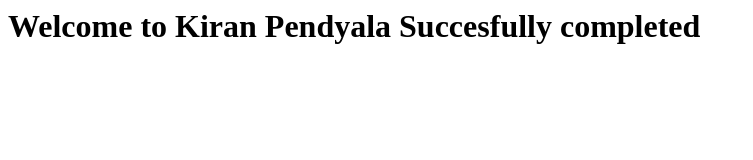
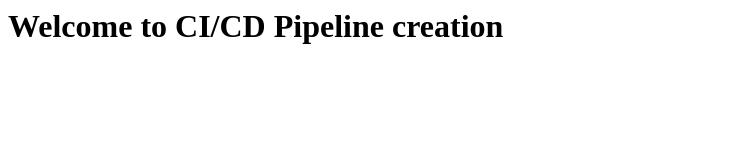
Before and after one commit to Kiran-29/Website-29, a plain HTML site: page index.html in a window 1280 px wide. Shown: the whole page, without its empty margins (0-753 px from the left). Drawn offline with Linux system fonts and the light colour scheme.

Commit message:
Update index.html

```diff
--- a/index.html
+++ b/index.html
@@ -1,6 +1,6 @@
 <html>
 <title> CI/CD Pipeline </title>
 <body>
-<h1> Welcome to Kiran Pendyala Succesfully completed </h1>
+<h1> Welcome to CI/CD Pipeline creation </h1>
 </body>
 </html>
```
